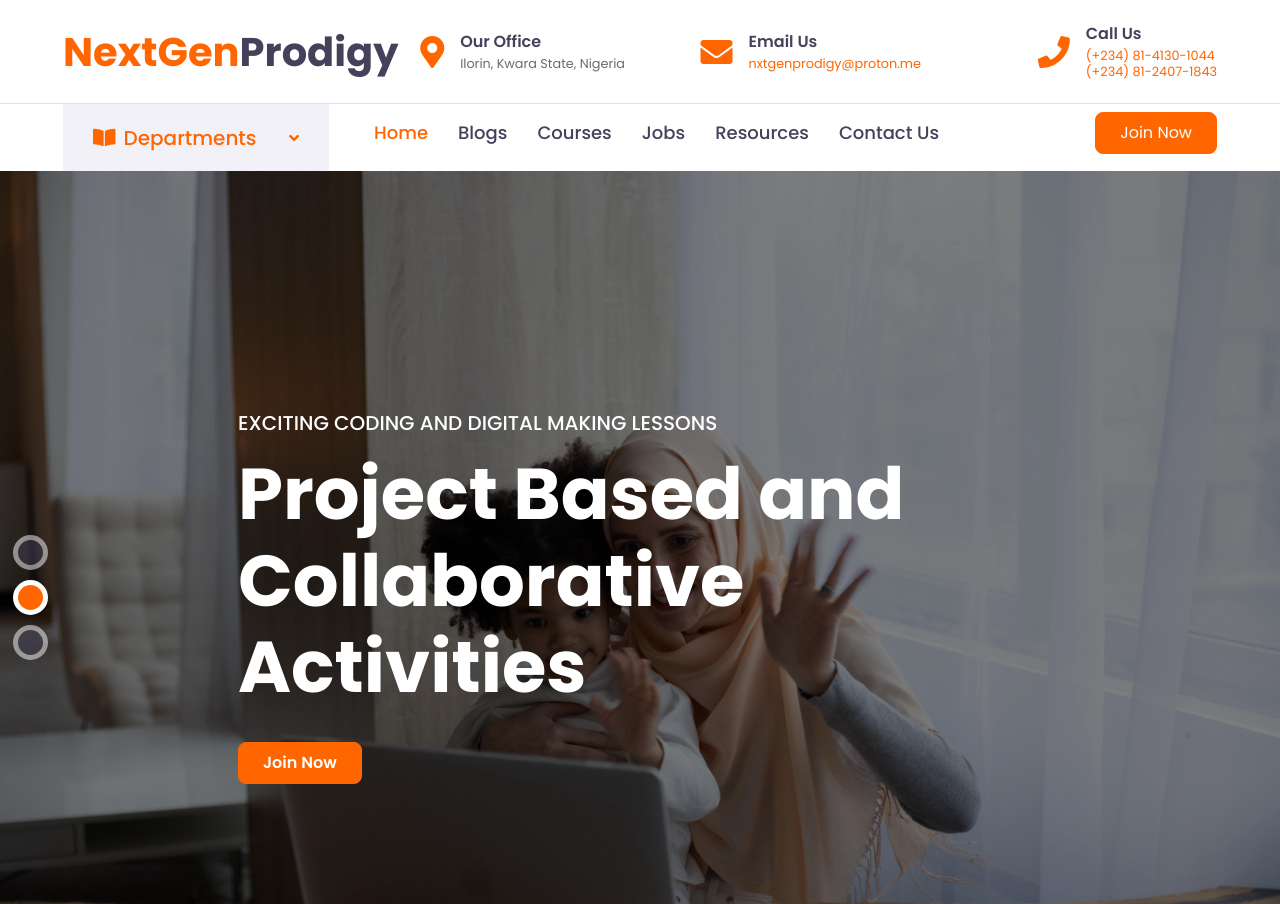
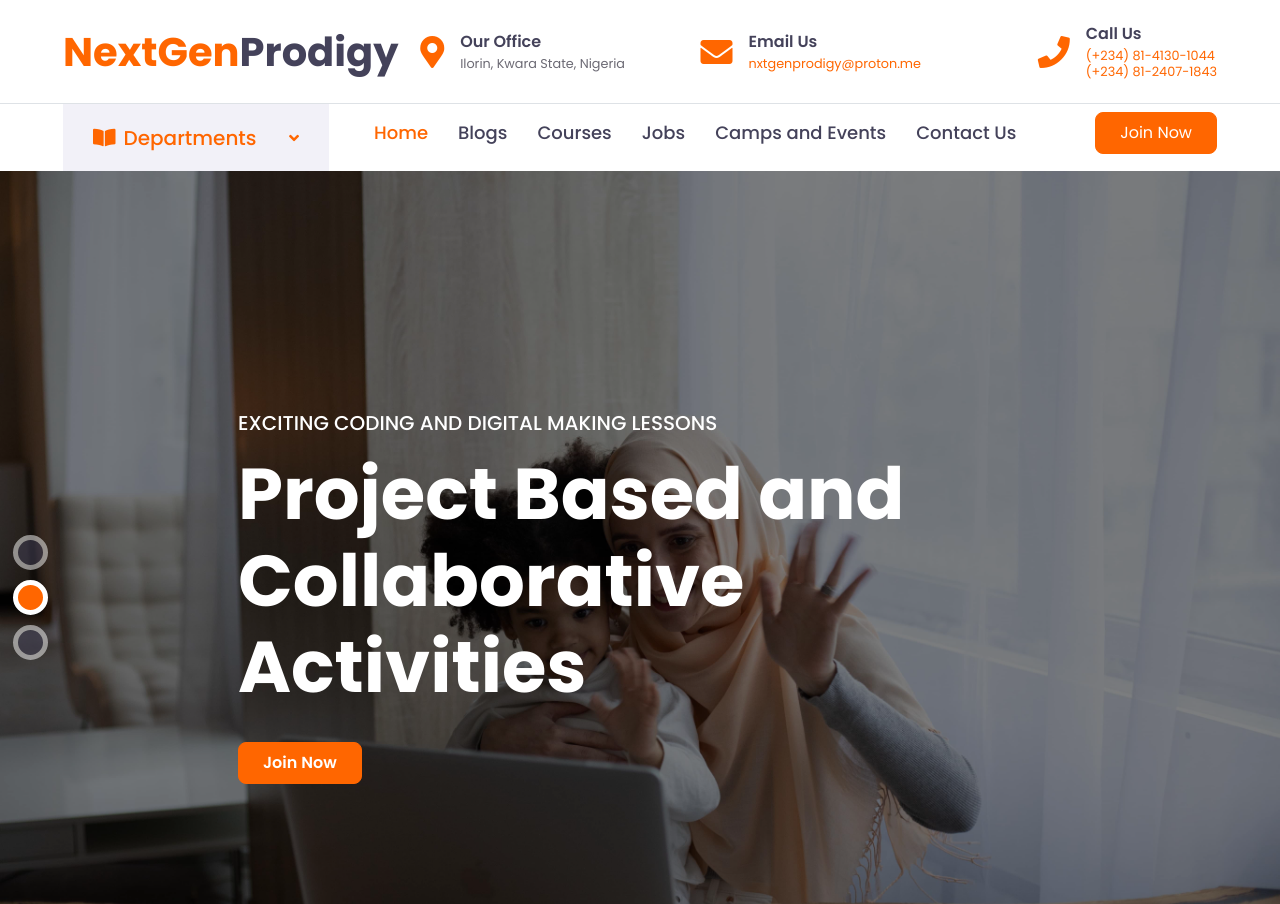
Before and after one commit to jrshittu/ngp, a plain HTML site: page index.html in a window 1280 px wide. Shown: the top 904 px of the page. Drawn offline with nearby package versions, Linux system fonts and the light colour scheme; animation ran at ten frames a second.

Commit message:
Add events and camps

```diff
--- a/index.html
+++ b/index.html
@@ -109,7 +109,7 @@
                             <a href="" class="nav-item nav-link">Blogs</a>
                             <a href="" class="nav-item nav-link">Courses</a>
                             <a href="" class="nav-item nav-link">Jobs</a>
-                            <a href="" class="nav-item nav-link">Resources</a>
+                            <a href="" class="nav-item nav-link">Camps and Events</a>
                             <a href="" class="nav-item nav-link">Contact Us</a>
                         </div>
                         <a class="btn btn-primary py-2 px-4 ml-auto d-none d-lg-block" href="">Join Now</a>
```
